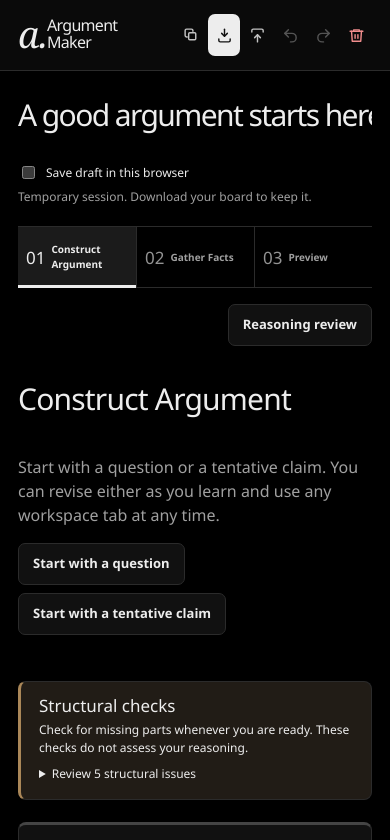
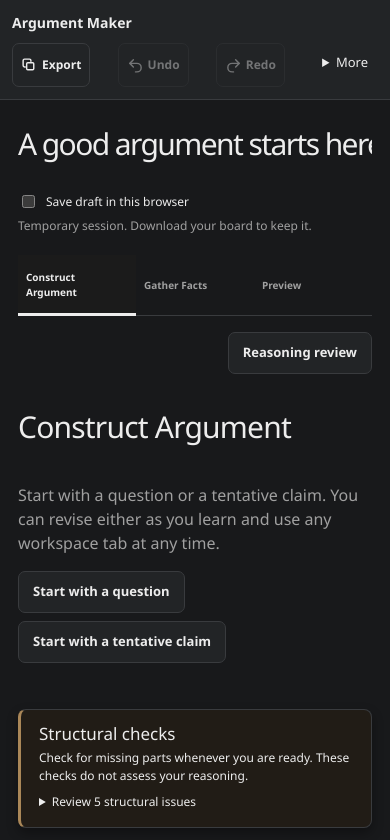
Before and after one commit to daffaghiffarykusuma/argument-maker, a website built with Vite: page index.html in a window 390 px wide. Shown: the top 840 px of the page. Built offline with nearby package versions, Linux system fonts and the light colour scheme.

Commit message:
feat: replace command rail with compact workspace header

```diff
--- a/src/ui/argument-board-browser.ts
+++ b/src/ui/argument-board-browser.ts
@@ -60,18 +60,18 @@ function render(appRoot: HTMLDivElement, session: ArgumentBoardSession) {
   const snapshot = session.snapshot();
 
   appRoot.innerHTML = `
-    <main class="app-shell">
-      ${renderCommandRail(snapshot.canUndo, snapshot.canRedo)}
-      <div class="desk-main">
+    <div class="app-shell">
+      ${renderWorkspaceHeader(snapshot.canUndo, snapshot.canRedo)}
+      <main class="desk-main">
         ${renderTopbar(snapshot.board)}
         <div class="draft-controls">${renderDraftControls(view)}</div>
         ${renderStageNavigation(snapshot.stage)}
         <div class="review-entry"><button id="open-reasoning-review" type="button" data-action="open-review" aria-expanded="${!!view.reviewOpen}">Reasoning review</button>${view.writingMode ? `<button type="button" data-action="toggle-draft-label" aria-pressed="${view.writingMode === "draft"}">Label writing exports as Draft</button>` : ""}</div>
         ${view.writingInvitationOpen ? renderWritingInvitation() : view.reviewOpen ? renderReasoningReview(snapshot.board, snapshot.issues, !!view.pendingWriting) : renderStage(snapshot.board, snapshot.stage, snapshot.issues, view)}
         ${renderPrintDocument(snapshot.board, view.writingMode !== "reviewed")}
-      </div>
+      </main>
       <div class="copy-feedback" role="status" aria-label="Copy feedback" aria-live="polite" aria-atomic="true"><span>${escapeHtml(view.copyFeedback?.message ?? "")}</span></div>
-    </main>
+    </div>
   `;
 
   for (const details of appRoot.querySelectorAll<HTMLDetailsElement>('details[data-disclosure]')) {
@@ -80,23 +80,31 @@ function render(appRoot: HTMLDivElement, session: ArgumentBoardSession) {
   void view.preview.sync();
 }
 
-function renderCommandRail(canUndo: boolean, canRedo: boolean): string {
+function renderWorkspaceHeader(canUndo: boolean, canRedo: boolean): string {
   return `
-    <aside class="command-rail" aria-label="Board tools">
-      <div class="brand"><div class="mark" aria-hidden="true">a.</div><span>Argument<br>Maker</span></div>
-      <div class="rail-actions">
-        ${renderCommandButton(commandDeskActions.copyOutline)}
+    <header class="workspace-header" aria-label="Workspace commands">
+      <div class="workspace-brand">Argument Maker</div>
+      <div class="workspace-actions">
+        <button type="button" class="icon-button" data-action="copy-outline" aria-label="Export writing: Copy Outline">
+          ${renderIcon("copy")}<span class="tool-label"><span class="desktop-label">Copy Outline</span><span class="mobile-label">Export</span></span>
+        </button>
+        ${renderCommandButton({ ...commandDeskActions.undo, disabled: !canUndo })}
+        ${renderCommandButton({ ...commandDeskActions.redo, disabled: !canRedo })}
+        <details class="board-menu" data-disclosure="board-menu">
+          <summary id="board-menu-toggle"><span class="desktop-label">Board</span><span class="mobile-label">More</span></summary>
+          <div class="board-menu-actions" aria-label="Board file actions">
         ${renderCommandButton(commandDeskActions.download)}
         <label class="icon-button file-button" aria-label="${commandDeskActions.upload.label}" title="${commandDeskActions.upload.label}" data-tooltip="${commandDeskActions.upload.label}" tabindex="0">
           ${renderIcon(commandDeskActions.upload.icon)}<span class="tool-label">Upload Board</span>
           <input type="file" tabindex="-1" accept=".json,.argument.json,application/json" data-action="upload" />
         </label>
-        ${renderCommandButton({ ...commandDeskActions.undo, disabled: !canUndo })}
-        ${renderCommandButton({ ...commandDeskActions.redo, disabled: !canRedo })}
+        <p>Download an editable board for a backup. Local drafts are optional.</p>
+        <hr>
         ${renderCommandButton(commandDeskActions.clear)}
+          </div>
+        </details>
       </div>
-      <div class="rail-note"><span class="local-dot"></span> Private by design<p>Local drafts are optional.<br>Download a board for a backup.</p></div>
-    </aside>
+    </header>
   `;
 }
 
@@ -126,7 +134,7 @@ function renderStageNavigation(stage: WorkflowStage): string {
     <nav class="stage-tabs" role="tablist" aria-label="Argument workflow stages">
       ${stages
         .map(
-          ({ id, label }, index) => `
+          ({ id, label }) => `
             <button
               type="button"
               role="tab"
@@ -137,7 +145,7 @@ function renderStageNavigation(stage: WorkflowStage): string {
               data-action="stage"
               data-stage="${id}"
               class="${stage === id ? "active" : ""}"
-            ><span class="step-number">0${index + 1}</span><span>${label}</span><b aria-hidden="true">${stage === id ? "&#8599;" : "&#8594;"}</b></button>
+            ><span>${label}</span></button>
           `,
         )
         .join("")}
--- a/src/ui/styles.css
+++ b/src/ui/styles.css
@@ -1,13 +1,13 @@
 :root {
   font-family: "Segoe UI", Arial, sans-serif;
   color: #ededed;
-  background: #000000;
+  background: #18191b;
   line-height: 1.5;
   color-scheme: dark;
   --ink: #ededed;
   --muted: #a0a0a0;
-  --line: #2b2b2b;
-  --paper: #111111;
+  --line: #393b3e;
+  --paper: #222426;
 }
 * {
   box-sizing: border-box;
@@ -88,43 +88,42 @@ a {
   text-underline-offset: 3px;
 }
 .app-shell {
-  display: grid;
-  grid-template-columns: 216px minmax(0, 1fr);
   min-height: 100vh;
 }
-.command-rail {
-  position: sticky;
-  top: 0;
-  height: 100vh;
+.workspace-header {
   display: flex;
-  flex-direction: column;
-  background: #0a0a0a;
-  border-right: 1px solid var(--line);
-  padding: 30px 20px 24px;
+  align-items: center;
+  justify-content: space-between;
+  gap: 16px;
+  padding: 12px 32px;
+  background: var(--paper);
+  border-bottom: 1px solid var(--line);
 }
-.brand {
-  display: flex;
-  align-items: flex-start;
-  gap: 12px;
-  font-family: "Segoe UI", sans-serif;
-  font-size: 23px;
-  line-height: 1.06;
-  letter-spacing: -0.7px;
+.workspace-brand { font-size: 16px; font-weight: 600; white-space: nowrap; }
+.workspace-actions { display: flex; align-items: center; gap: 8px; }
+.workspace-actions .icon-button { width: auto; gap: 8px; min-height: 44px; }
+.workspace-actions .tool-label { display: inline; }
+.board-menu { position: relative; }
+.board-menu > summary { min-height: 44px; padding: 10px 14px; border-radius: 7px; }
+.board-menu > summary:hover { background: #303235; }
+.board-menu-actions {
+  position: absolute;
+  right: 0;
+  top: calc(100% + 8px);
+  z-index: 10;
+  display: grid;
+  gap: 6px;
+  width: 280px;
+  padding: 12px;
+  background: var(--paper);
+  border: 1px solid var(--line);
+  border-radius: 8px;
+  box-shadow: 0 12px 32px #0006;
 }
-.mark {
-  width: 40px;
-  height: 46px;
-  color: var(--ink);
-  font-family: Georgia, serif;
-  font-style: italic;
-  font-size: 49px;
-  line-height: 0.9;
-}
-.rail-actions {
-  margin-top: 40px;
-  display: grid;
-  gap: 5px;
-}
+.board-menu-actions .icon-button { justify-content: flex-start; width: 100%; }
+.board-menu-actions p { margin: 8px 4px; font-size: 12px; color: var(--muted); }
+.board-menu-actions hr { width: 100%; border: 0; border-top: 1px solid var(--line); }
+.mobile-label { display: none; }
 .icon-button {
   display: inline-flex;
   justify-content: center;
@@ -142,60 +141,11 @@ a {
 .tool-label {
   display: none;
 }
-.rail-actions .icon-button {
-  justify-content: flex-start;
-  width: 100%;
-  gap: 12px;
-  border-color: transparent;
-  background: transparent;
-  padding: 11px 12px;
-  font-weight: 500;
-  color: #c4c4c4;
-}
-.rail-actions .tool-label {
-  display: inline;
-}
-.rail-actions .icon-button:hover {
-  background: #202020;
-}
-.rail-actions [data-action="download"] {
-  background: var(--ink);
-  color: #111111;
-}
-.rail-actions [data-action="download"]:hover {
-  background: #d4d4d4;
-}
-.rail-actions [data-action="undo"] {
-  margin-top: 26px;
-}
-.rail-actions [data-action="clear"] {
-  margin-top: 26px;
-  color: #f18d8d;
-}
 .file-button input {
   position: absolute;
   width: 1px;
   height: 1px;
   opacity: 0;
-}
-.rail-note {
-  margin-top: auto;
-  padding: 26px 10px 0;
-  color: #b4b4b4;
-  font-size: 11px;
-}
-.rail-note p {
-  color: #969696;
-  font-size: 10px;
-  line-height: 1.8;
-}
-.local-dot {
-  display: inline-block;
-  width: 6px;
-  height: 6px;
-  background: #84b69c;
-  border-radius: 50%;
-  margin-right: 6px;
 }
 .desk-main {
   width: 100%;
@@ -257,7 +207,7 @@ a {
 .stage-tabs {
   display: grid;
   grid-template-columns: repeat(3, minmax(0, 1fr));
-  border-block: 1px solid var(--line);
+  border-bottom: 1px solid var(--line);
 }
 .stage-tabs button {
   display: flex;
@@ -266,25 +216,14 @@ a {
   text-align: left;
   border: 0;
   border-radius: 0;
-  padding: 20px 18px;
+  padding: 14px 18px;
   background: transparent;
   color: #a0a0a0;
   font-size: 13px;
   position: relative;
 }
 .stage-tabs button + button {
-  border-left: 1px solid var(--line);
-}
-.stage-tabs .step-number {
-  font:
-    24px "Segoe UI",
-    sans-serif;
-  color: #939393;
-}
-.stage-tabs b {
-  margin-left: auto;
-  font-size: 18px;
-  font-weight: 400;
+  border-left: 0;
 }
 .stage-tabs button.active {
   background: #1b1b1b;
@@ -298,9 +237,6 @@ a {
   bottom: -1px;
   left: 0;
   right: 0;
-}
-.stage-tabs button.active .step-number {
-  color: var(--ink);
 }
 .workflow-stage {
   display: grid;
@@ -792,12 +728,6 @@ label small {
   .desk-main {
     padding: 32px 28px;
   }
-  .app-shell {
-    grid-template-columns: 190px minmax(0, 1fr);
-  }
-  .command-rail {
-    padding-inline: 14px;
-  }
   .title-input {
     font-size: 34px;
   }
@@ -814,50 +744,18 @@ label small {
   }
 }
 @media (max-width: 980px) {
-  .app-shell {
-    grid-template-columns: 1fr;
-  }
-  .command-rail {
-    position: static;
-    height: auto;
-    flex-direction: row;
-    align-items: center;
-    flex-wrap: wrap;
-    gap: 20px;
-    padding: 16px 24px;
-    border-right: 0;
-    border-bottom: 1px solid var(--line);
-  }
-  .brand {
-    font-size: 19px;
-  }
-  .rail-note {
-    display: none;
-  }
-  .mark {
-    font-size: 43px;
-    width: 30px;
-    height: 36px;
-  }
-  .rail-actions {
-    margin-top: 0;
-    display: flex;
-    gap: 5px;
-    margin-left: auto;
-  }
-  .rail-actions .icon-button {
-    width: 40px;
-    justify-content: center;
-    margin: 0;
-  }
-  .rail-actions .tool-label {
-    display: none;
-  }
   .title-input {
     font-size: 38px;
   }
 }
 @media (max-width: 700px) {
+  .workspace-header { flex-wrap: wrap; padding: 12px; gap: 10px; }
+  .workspace-brand { font-size: 14px; }
+  .workspace-actions { width: 100%; gap: 4px; justify-content: space-between; }
+  .workspace-actions .icon-button { font-size: 12px; padding: 8px; gap: 4px; }
+  .board-menu > summary { font-size: 13px; padding-inline: 10px; }
+  .desktop-label { display: none; }
+  .mobile-label { display: inline; }
   .desk-main {
     padding: 26px 18px;
   }
@@ -872,12 +770,6 @@ label small {
     gap: 8px;
     font-size: 11px;
   }
-  .stage-tabs b {
-    display: none;
-  }
-  .stage-tabs .step-number {
-    font-size: 17px;
-  }
   .scqa-grid {
     grid-template-columns: 1fr;
   }
@@ -890,10 +782,6 @@ label small {
   #add-fact {
     flex-shrink: 0;
     padding: 9px 12px;
-  }
-  .command-rail {
-    padding: 14px 18px;
-    gap: 12px;
   }
   .title-input {
     font-size: 33px;
@@ -921,21 +809,6 @@ label small {
   }
 }
 @media (max-width: 420px) {
-  .brand {
-    font-size: 16px;
-    gap: 5px;
-  }
-  .mark {
-    width: 24px;
-    font-size: 37px;
-  }
-  .rail-actions {
-    gap: 1px;
-  }
-  .rail-actions .icon-button {
-    width: 32px;
-    padding: 7px;
-  }
   .stage-tabs button {
     font-size: 10px;
     gap: 6px;
@@ -982,6 +855,10 @@ summary:focus-visible { outline: 3px solid #b4b4b4; outline-offset: 3px; }
 .card-controls { max-width: none; justify-content: flex-start; }
 .construction-layout { display: grid; grid-template-columns: minmax(0, 1fr) 260px; gap: 24px; align-items: start; }
 .construction-editor { min-width: 0; display: grid; gap: 20px; }
+.construction-editor textarea { font-size: 16px; }
+.construction-editor .panel, .construction-editor .argument-card { border: 0; }
+.construction-editor .answer-panel { background: #2b2e31; }
+.construction-editor .answer-panel > textarea { font-size: 18px; }
 .construction-outline { position: sticky; top: 20px; background: var(--paper); border: 1px solid var(--line); border-radius: 8px; padding: 18px; max-height: calc(100vh - 40px); overflow: auto; }
 .construction-outline h3 { margin: 0 0 12px; font-size: 16px; }
 .outline-item { border-top: 1px solid var(--line); padding-block: 12px; overflow-wrap: anywhere; }
@@ -1032,8 +909,8 @@ summary:focus-visible { outline: 3px solid #b4b4b4; outline-offset: 3px; }
   @page { margin: 18mm; }
   :root { color-scheme: light; }
   body { background: white; color: black; min-width: 0; }
-  .app-shell { display: block; min-height: 0; }
-  .command-rail, .desk-main > :not(.print-document) { display: none !important; }
+  .app-shell { min-height: 0; }
+  .workspace-header, .desk-main > :not(.print-document) { display: none !important; }
   .desk-main { padding: 0; max-width: none; margin: 0; }
   .print-document { display: block; }
   .writing-document { border: 0; border-radius: 0; padding: 0; background: white; color: black; font: 11pt/1.5 Arial, sans-serif; }
```
Also changed, not shown: src/ui/board-controls.ts (+23 -2 lines), tests/browser/clipboard.ts (+1 -1 lines), tests/browser/compact-header-3021-regression-runner.ts (added, +42 -0 lines), tests/browser/compact-header-3021-runner.ts (added, +64 -0 lines), tests/browser/compact-header-3021.test.ts (added, +6 -0 lines), tests/browser/fact-guidance.ts (+1 -1 lines), tests/browser/question-first.ts (+1 -0 lines), tests/browser/workflow.ts (+5 -3 lines), tests/browser/writing-review.ts (+10 -7 lines).
